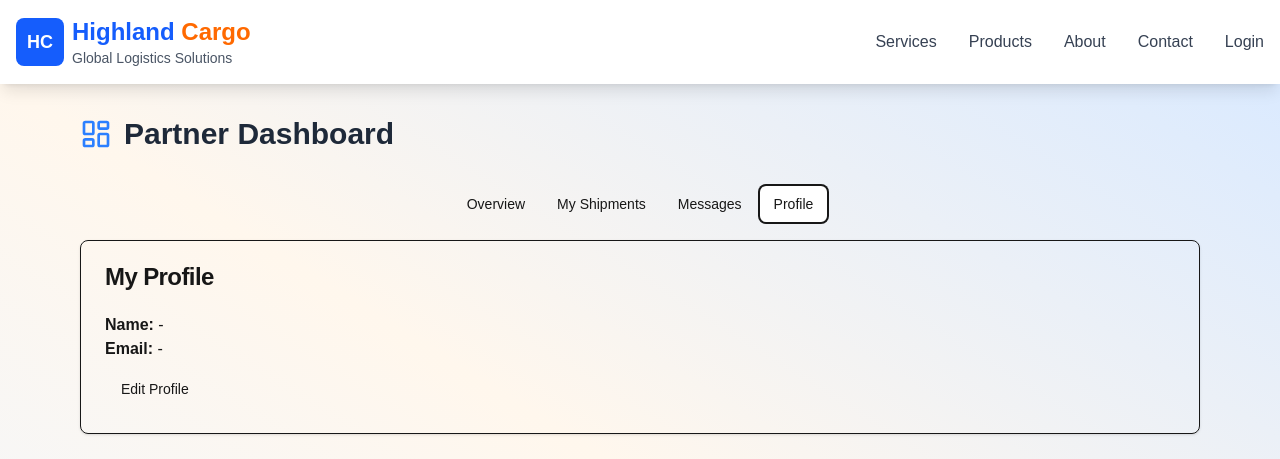
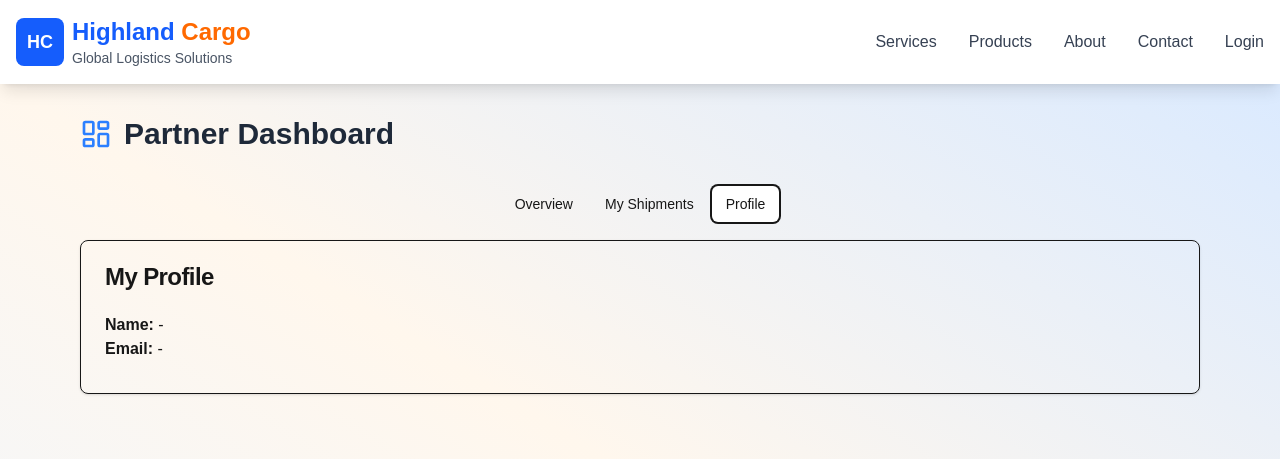
Before and after one commit to alexmochu/highland-cargo, a Next.js app: page /partner in a window 1280 px wide. Both pictures are taken after a click on the tab "Profile". Shown: the top 459 px of the page. Built offline with nearby package versions, Linux system fonts and the light colour scheme; no server answers.

Commit message:
add partner

```diff
--- a/src/app/partner/page.jsx
+++ b/src/app/partner/page.jsx
@@ -24,7 +24,7 @@ export default function PartnerDashboardPage() {
           <TabsList className="mb-4 flex flex-wrap gap-2">
             <TabsTrigger value="overview">Overview</TabsTrigger>
             <TabsTrigger value="shipments">My Shipments</TabsTrigger>
-            <TabsTrigger value="messages">Messages</TabsTrigger>
+            {/* <TabsTrigger value="messages">Messages</TabsTrigger> */}
             <TabsTrigger value="profile">Profile</TabsTrigger>
           </TabsList>
 
--- a/src/components/partner/ProfileTab.jsx
+++ b/src/components/partner/ProfileTab.jsx
@@ -44,7 +44,7 @@ export default function ProfileTab({ profile, onUpdate }) {
             <div><strong>Name:</strong> {profile?.full_name || "-"}</div>
             <div><strong>Email:</strong> {profile?.email || "-"}</div>
             <div className="mt-2">
-              <Button onClick={() => setEditing(true)}>Edit Profile</Button>
+              {/* <Button onClick={() => setEditing(true)}>Edit Profile</Button> */}
             </div>
           </>
         )}
```
